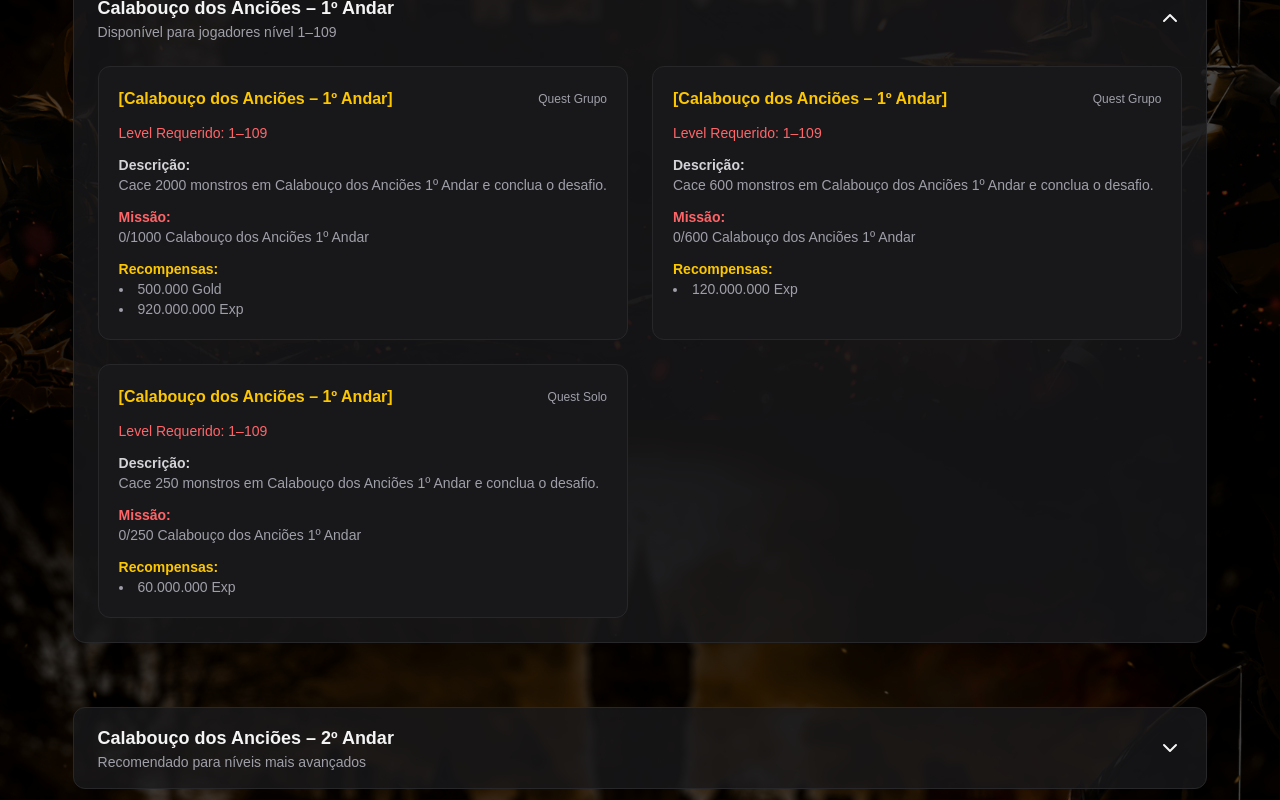
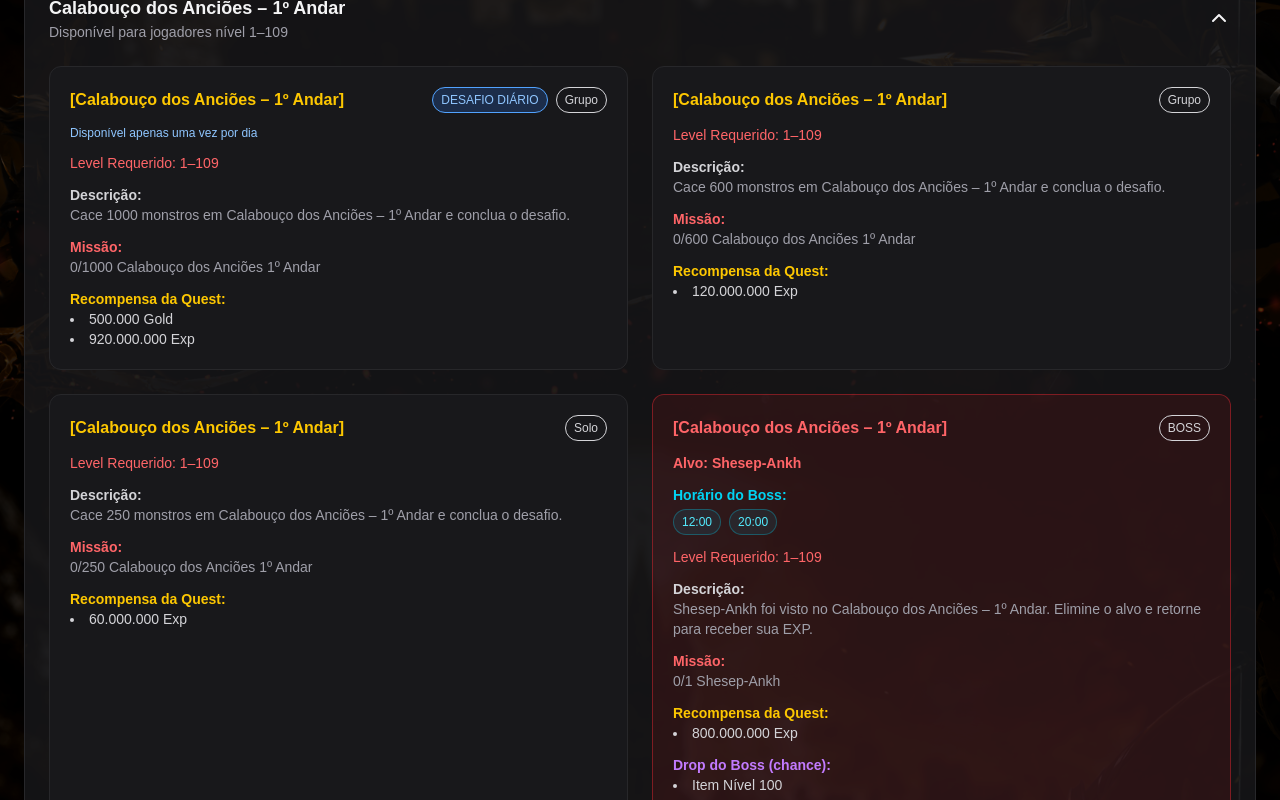
Before and after one commit to carlosbarbosaach/priston-boss-timer, a Next.js app: page /eventos in a window 1280 px wide. Shown: the part 380-1180 px from the top of the page. Built offline with nearby package versions, Linux system fonts and the light colour scheme.

Commit message:
chore: organiza quests, bosses e desafios diarios

```diff
--- a/app/components/EventCard.tsx
+++ b/app/components/EventCard.tsx
@@ -1,48 +1,150 @@
 type Props = {
   event: {
     title: string
-    type: string
+
+    questType: 'Monstros' | 'Boss'
+    mode: 'Grupo' | 'Solo'
+
     level: string
     description: string
     mission: string
-    rewards: string[]
+
+    rewards: string[]        // recompensa garantida
+    drops?: string[]         // drop do boss (chance)
+
+    bossName?: string
+    spawnTimes?: string[]    // horários do boss
+
+    isDaily?: boolean        // 🔔 desafio diário
   }
 }
 
 export default function EventCard({ event }: Props) {
+  const isBoss = event.questType === 'Boss'
+
   return (
-    <div className="bg-zinc-900 border border-zinc-800 rounded-xl p-5 space-y-3">
-      <div className="flex justify-between items-center">
-        <h3 className="text-yellow-400 font-bold">
+    <div
+      className={`rounded-xl p-5 space-y-3 border ${
+        isBoss
+          ? 'bg-red-900/20 border-red-500/40'
+          : 'bg-zinc-900 border-zinc-800'
+      }`}
+    >
+      {/* HEADER */}
+      <div className="flex justify-between items-center gap-2 flex-wrap">
+        <h3
+          className={`font-bold ${
+            isBoss ? 'text-red-400' : 'text-yellow-400'
+          }`}
+        >
           [{event.title}]
         </h3>
-        <span className="text-xs text-zinc-400">
-          Quest {event.type}
-        </span>
+
+        <div className="flex gap-2 items-center">
+          {event.isDaily && (
+            <span className="text-xs px-2 py-1 rounded-full bg-blue-500/20 border border-blue-400 text-blue-300">
+              DESAFIO DIÁRIO
+            </span>
+          )}
+
+          <span className="text-xs px-2 py-1 rounded-full border text-zinc-300">
+            {isBoss ? 'BOSS' : event.mode}
+          </span>
+        </div>
       </div>
 
+      {/* TEXTO DESAFIO DIÁRIO */}
+      {event.isDaily && (
+        <p className="text-xs text-blue-300">
+          Disponível apenas uma vez por dia
+        </p>
+      )}
+
+      {/* BOSS NAME */}
+      {event.bossName && (
+        <p className="text-sm text-red-400 font-semibold">
+          Alvo: {event.bossName}
+        </p>
+      )}
+
+      {/* SPAWN TIMES */}
+      {event.spawnTimes && (
+        <div>
+          <p className="text-sm font-semibold text-cyan-400">
+            Horário do Boss:
+          </p>
+          <div className="flex gap-2 flex-wrap mt-1">
+            {event.spawnTimes.map((time, index) => (
+              <span
+                key={index}
+                className="text-xs px-2 py-1 rounded-full bg-cyan-500/10 border border-cyan-400/30 text-cyan-300"
+              >
+                {time}
+              </span>
+            ))}
+          </div>
+        </div>
+      )}
+
+      {/* LEVEL */}
       <p className="text-sm text-red-400">
         Level Requerido: {event.level}
       </p>
 
+      {/* DESCRIPTION */}
       <div>
-        <p className="text-sm font-semibold text-zinc-300">Descrição:</p>
-        <p className="text-sm text-zinc-400">{event.description}</p>
+        <p className="text-sm font-semibold text-zinc-300">
+          Descrição:
+        </p>
+        <p className="text-sm text-zinc-400">
+          {event.description}
+        </p>
       </div>
 
+      {/* MISSION */}
       <div>
-        <p className="text-sm font-semibold text-red-400">Missão:</p>
-        <p className="text-sm text-zinc-400">{event.mission}</p>
+        <p className="text-sm font-semibold text-red-400">
+          Missão:
+        </p>
+        <p className="text-sm text-zinc-400">
+          {event.mission}
+        </p>
       </div>
 
+      {/* REWARD */}
       <div>
-        <p className="text-sm font-semibold text-yellow-400">Recompensas:</p>
-        <ul className="text-sm text-zinc-400 list-disc list-inside">
+        <p className="text-sm font-semibold text-yellow-400">
+          Recompensa da Quest:
+        </p>
+        <ul className="text-sm text-zinc-300 list-disc list-inside">
           {event.rewards.map((reward, index) => (
             <li key={index}>{reward}</li>
           ))}
         </ul>
       </div>
+
+      {/* DROPS */}
+      {event.drops && (
+        <div>
+          <p className="text-sm font-semibold text-purple-400">
+            Drop do Boss (chance):
+          </p>
+          <ul className="text-sm text-zinc-300 list-disc list-inside">
+            {event.drops.map((drop, index) => (
+              <li
+                key={index}
+                className={
+                  drop.includes('102')
+                    ? 'text-purple-400 font-semibold'
+                    : ''
+                }
+              >
+                {drop}
+              </li>
+            ))}
+          </ul>
+        </div>
+      )}
     </div>
   )
 }
--- a/app/data/ancientsFloor1.ts
+++ b/app/data/ancientsFloor1.ts
@@ -1,38 +1,66 @@
 export type AncientsQuest = {
   title: string
-  type: 'Grupo' | 'Solo'
+  questType: 'Monstros' | 'Boss'
+  mode: 'Grupo' | 'Solo'
   level: string
   description: string
   mission: string
-  rewards: string[]
+
+  rewards: string[]   // garantido
+  drops?: string[]    // chance (somente boss)
+
+  bossName?: string
+  spawnTimes?: string[]
+  isDaily?: boolean
 }
 
 export const ancientsFloor1: AncientsQuest[] = [
+  // 🔹 QUESTS DE MONSTROS
   {
     title: 'Calabouço dos Anciões – 1º Andar',
-    type: 'Grupo',
+    questType: 'Monstros',
+    mode: 'Grupo',
     level: '1–109',
     description:
-      'Cace 2000 monstros em Calabouço dos Anciões 1º Andar e conclua o desafio.',
+      'Cace 1000 monstros em Calabouço dos Anciões – 1º Andar e conclua o desafio.',
     mission: '0/1000 Calabouço dos Anciões 1º Andar',
     rewards: ['500.000 Gold', '920.000.000 Exp'],
+    isDaily: true,
   },
   {
     title: 'Calabouço dos Anciões – 1º Andar',
-    type: 'Grupo',
+    questType: 'Monstros',
+    mode: 'Grupo',
     level: '1–109',
     description:
-      'Cace 600 monstros em Calabouço dos Anciões 1º Andar e conclua o desafio.',
+      'Cace 600 monstros em Calabouço dos Anciões – 1º Andar e conclua o desafio.',
     mission: '0/600 Calabouço dos Anciões 1º Andar',
     rewards: ['120.000.000 Exp'],
   },
   {
     title: 'Calabouço dos Anciões – 1º Andar',
-    type: 'Solo',
+    questType: 'Monstros',
+    mode: 'Solo',
     level: '1–109',
     description:
-      'Cace 250 monstros em Calabouço dos Anciões 1º Andar e conclua o desafio.',
+      'Cace 250 monstros em Calabouço dos Anciões – 1º Andar e conclua o desafio.',
     mission: '0/250 Calabouço dos Anciões 1º Andar',
     rewards: ['60.000.000 Exp'],
   },
+
+  // 🔥 QUEST DE BOSS
+  {
+    title: 'Calabouço dos Anciões – 1º Andar',
+    questType: 'Boss',
+    mode: 'Grupo',
+    bossName: 'Shesep-Ankh',
+    level: '1–109',
+    description:
+      'Shesep-Ankh foi visto no Calabouço dos Anciões – 1º Andar. Elimine o alvo e retorne para receber sua EXP.',
+    mission: '0/1 Shesep-Ankh',
+
+    rewards: ['800.000.000 Exp'],
+    drops: ['Item Nível 100'],
+    spawnTimes: ['12:00', '20:00'],
+  }
 ]
--- a/app/data/ancientsFloor2.ts
+++ b/app/data/ancientsFloor2.ts
@@ -1,16 +1,36 @@
-export const ancientsFloor2 = [
+export type AncientsQuest = {
+  title: string
+  questType: 'Monstros' | 'Boss'
+  mode: 'Grupo' | 'Solo'
+  level: string
+  description: string
+  mission: string
+
+  rewards: string[]   // garantido
+  drops?: string[]    // chance (somente boss)
+
+  bossName?: string
+  spawnTimes?: string[]
+  isDaily?: boolean
+}
+
+export const ancientsFloor2: AncientsQuest[] = [
   {
     title: 'Calabouço dos Anciões – 2º Andar',
-    type: 'Grupo',
+    questType: 'Monstros',
+    mode: 'Grupo',
     level: '1–119',
     description:
-      'Cace 2000 monstros em Calabouço dos Anciões 2º Andar e conclua o desafio.',
+      'Cace 1000 monstros em Calabouço dos Anciões – 2º Andar e conclua o desafio diário.',
     mission: '0/1000 Calabouço dos Anciões 2º Andar',
+
     rewards: ['500.000 Gold', '920.000.000 Exp'],
+    isDaily: true, // 🔔 DESAFIO DIÁRIO
   },
   {
     title: 'Calabouço dos Anciões – 2º Andar',
-    type: 'Grupo',
+    questType: 'Monstros',
+    mode: 'Grupo',
     level: '1–119',
     description:
       'Cace 600 monstros em Calabouço dos Anciões 2º Andar e conclua o desafio.',
@@ -19,7 +39,8 @@ export const ancientsFloor2 = [
   },
   {
     title: 'Calabouço dos Anciões – 2º Andar',
-    type: 'Solo',
+    questType: 'Monstros',
+    mode: 'Grupo',
     level: '1–119',
     description:
       'Cace 250 monstros em Calabouço dos Anciões 2º Andar e conclua o desafio.',
--- a/app/data/ancientsFloor3.ts
+++ b/app/data/ancientsFloor3.ts
@@ -1,29 +1,70 @@
-export const ancientsFloor3 = [
+export type AncientsQuest = {
+  title: string
+  questType: 'Monstros' | 'Boss'
+  mode: 'Grupo' | 'Solo'
+  level: string
+  description: string
+  mission: string
+
+  rewards: string[]   // recompensa garantida
+  drops?: string[]    // drop do boss (chance)
+
+  bossName?: string
+  spawnTimes?: string[]
+
+  isDaily?: boolean   // desafio diário (não usado no 3º andar)
+}
+
+export const ancientsFloor3: AncientsQuest[] = [
+  // 🔹 QUESTS DE MONSTROS (REPETÍVEIS)
   {
     title: 'Calabouço dos Anciões – 3º Andar',
-    type: 'Grupo',
+    questType: 'Monstros',
+    mode: 'Grupo',
     level: '1–119',
     description:
-      'Cace 2000 monstros em Calabouço dos Anciões 3º Andar e conclua o desafio.',
+      'Cace 1000 monstros em Calabouço dos Anciões – 3º Andar e conclua o desafio.',
     mission: '0/1000 Calabouço dos Anciões 3º Andar',
     rewards: ['500.000 Gold', '920.000.000 Exp'],
+    isDaily: true,
   },
   {
     title: 'Calabouço dos Anciões – 3º Andar',
-    type: 'Grupo',
+    questType: 'Monstros',
+    mode: 'Grupo',
     level: '1–119',
     description:
-      'Cace 600 monstros em Calabouço dos Anciões 3º Andar e conclua o desafio.',
+      'Cace 600 monstros em Calabouço dos Anciões – 3º Andar e conclua o desafio.',
     mission: '0/600 Calabouço dos Anciões 3º Andar',
     rewards: ['120.000.000 Exp'],
   },
   {
     title: 'Calabouço dos Anciões – 3º Andar',
-    type: 'Solo',
+    questType: 'Monstros',
+    mode: 'Solo',
     level: '1–119',
     description:
-      'Cace 250 monstros em Calabouço dos Anciões 3º Andar e conclua o desafio.',
+      'Cace 250 monstros em Calabouço dos Anciões – 3º Andar e conclua o desafio.',
     mission: '0/250 Calabouço dos Anciões 3º Andar',
     rewards: ['60.000.000 Exp'],
   },
+
+  // 🔥 QUEST DE BOSS
+  {
+    title: 'Calabouço dos Anciões – 3º Andar',
+    questType: 'Boss',
+    mode: 'Grupo',
+    bossName: 'Boss do Calabouço (3º Andar)',
+    level: '1–119',
+    description:
+      'Derrote o boss do Calabouço dos Anciões – 3º Andar.',
+    mission: '0/1 Boss do Calabouço',
+
+    rewards: ['800.000.000 Exp'],
+    drops: [
+      'Item Nível 100',
+      'Chance de Item Nível 102',
+    ],
+    spawnTimes: ['12:00', '20:00'],
+  },
 ]
```
